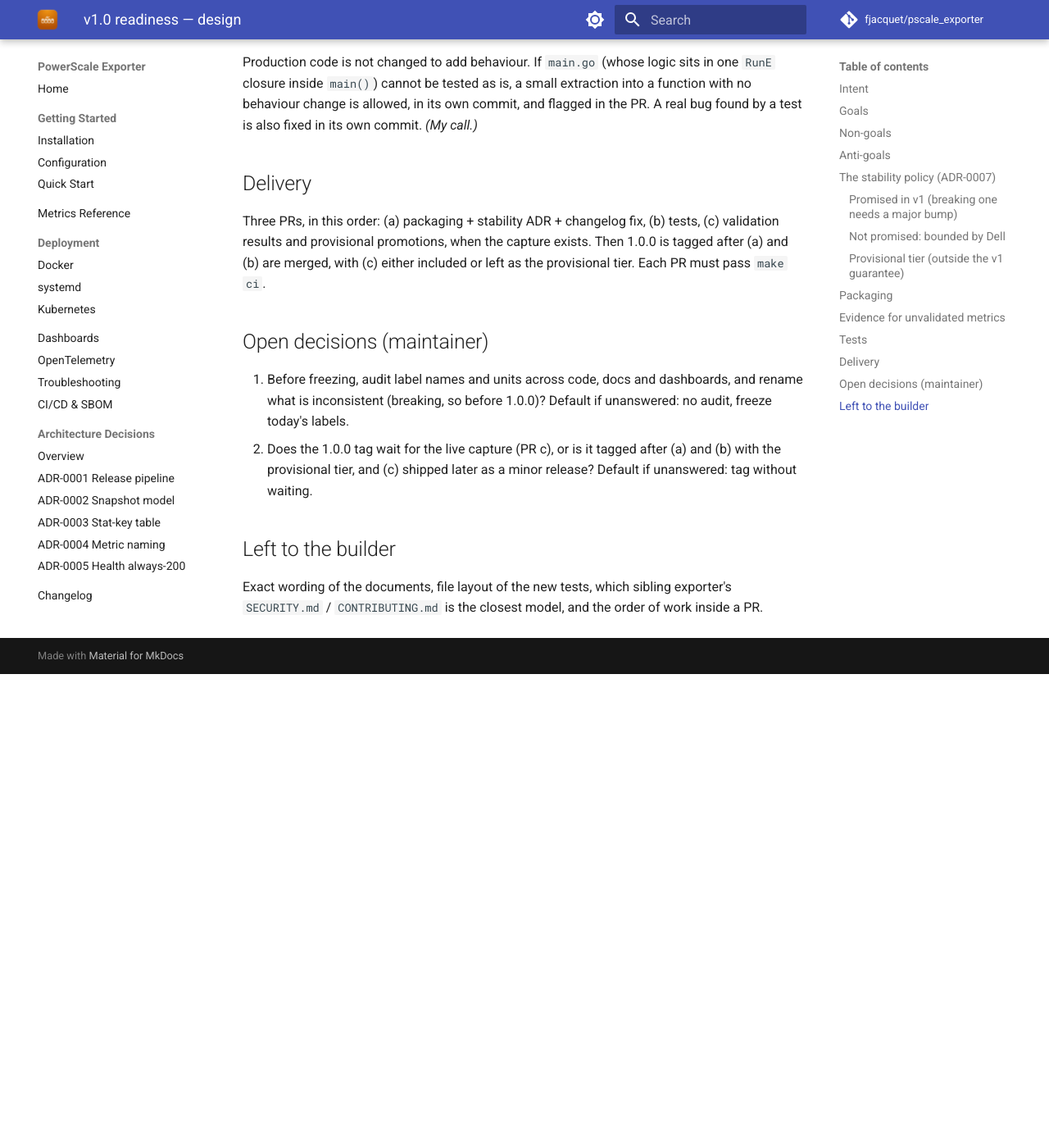
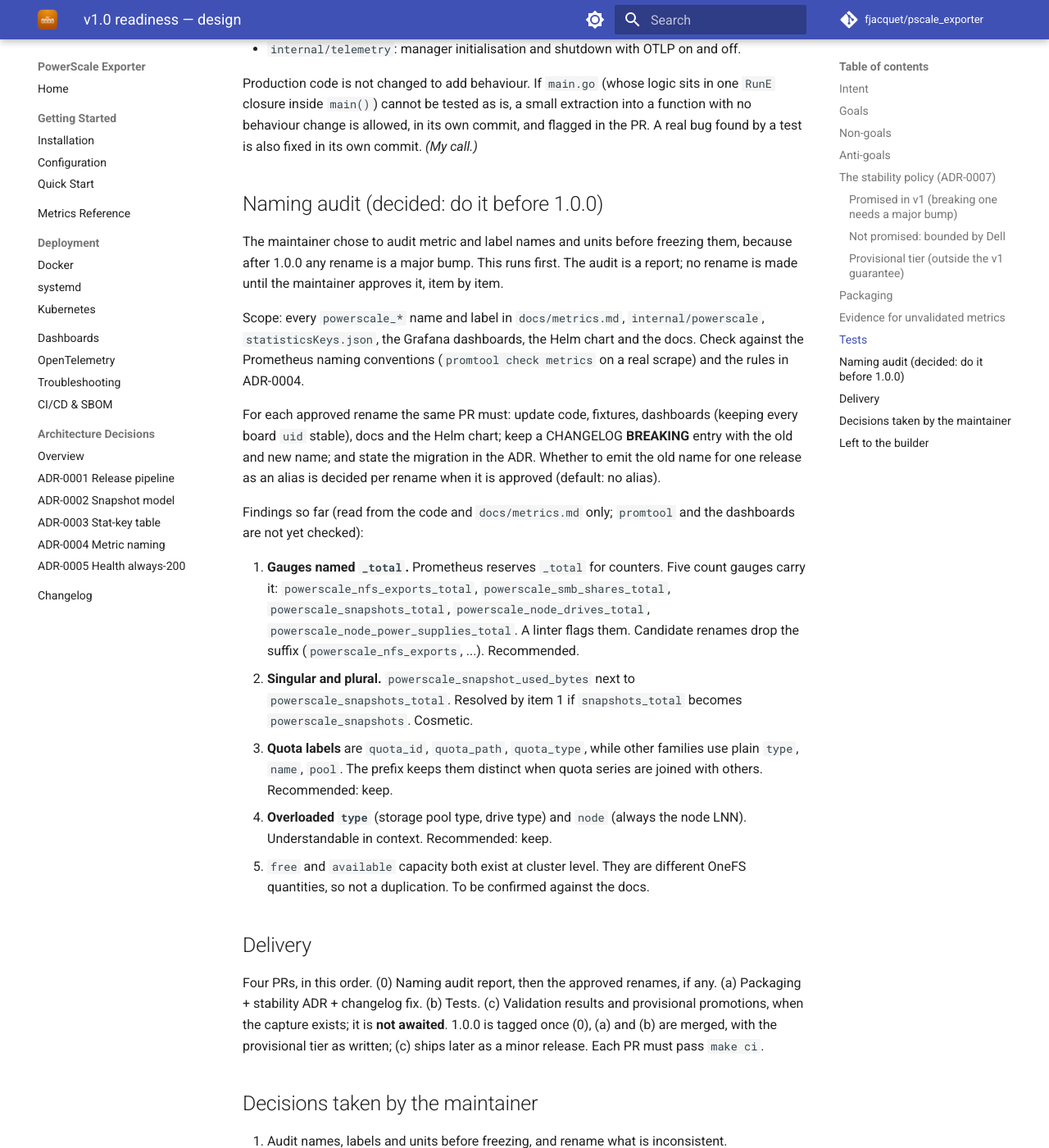
Before and after one commit to fjacquet/pscale_exporter, an MkDocs documentation site: the page built from docs/superpowers/specs/2026-10-27-v1-readiness-design.md, in a window 1280 px wide and 1400 px high, scrolled down 3609 px. Shown: the whole window at 82% size. Built offline with MkDocs 1.6.1 and Material for MkDocs 9.7.7, drawn with Linux system fonts in a browser that asks for light colours; comment, search, counter and statistics services are not loaded; before the commit the page ends 4431 px from its top, so only the background shows below that; some of the changed text lies outside the part shown.

Commit message:
docs(spec): add naming audit before v1, record decisions
Co-Authored-By: Claude Sonnet 5.5 <noreply@anthropic.com>

```diff
--- a/docs/superpowers/specs/2026-10-27-v1-readiness-design.md
+++ b/docs/superpowers/specs/2026-10-27-v1-readiness-design.md
@@ -25,7 +25,8 @@ for the few metrics never seen on a real cluster.
 
 ## Non-goals
 
-- No new metrics, no renames, no behaviour change in collection.
+- No new metrics and no behaviour change in collection. Renames happen only in the
+  naming audit below, only the ones the maintainer approves one by one.
 - No authentication or TLS on `/metrics`. It stays an open Prometheus endpoint; the
   README states how to protect it (reverse proxy or trusted network).
 - No restructuring of `planning/` or other historical files.
@@ -133,21 +134,52 @@ Production code is not changed to add behaviour. If `main.go` (whose logic sits
 with no behaviour change is allowed, in its own commit, and flagged in the PR. A real bug
 found by a test is also fixed in its own commit. *(My call.)*
 
+## Naming audit (decided: do it before 1.0.0)
+
+The maintainer chose to audit metric and label names and units before freezing them,
+because after 1.0.0 any rename is a major bump. This runs first. The audit is a report;
+no rename is made until the maintainer approves it, item by item.
+
+Scope: every `powerscale_*` name and label in `docs/metrics.md`, `internal/powerscale`,
+`statisticsKeys.json`, the Grafana dashboards, the Helm chart and the docs. Check against
+the Prometheus naming conventions (`promtool check metrics` on a real scrape) and the
+rules in ADR-0004.
+
+For each approved rename the same PR must: update code, fixtures, dashboards (keeping every
+board `uid` stable), docs and the Helm chart; keep a CHANGELOG **BREAKING** entry with the
+old and new name; and state the migration in the ADR. Whether to emit the old name for one
+release as an alias is decided per rename when it is approved (default: no alias).
+
+Findings so far (read from the code and `docs/metrics.md` only; `promtool` and the dashboards
+are not yet checked):
+
+1. **Gauges named `_total`.** Prometheus reserves `_total` for counters. Five count gauges
+   carry it: `powerscale_nfs_exports_total`, `powerscale_smb_shares_total`,
+   `powerscale_snapshots_total`, `powerscale_node_drives_total`,
+   `powerscale_node_power_supplies_total`. A linter flags them. Candidate renames drop
+   the suffix (`powerscale_nfs_exports`, ...). Recommended.
+2. **Singular and plural.** `powerscale_snapshot_used_bytes` next to `powerscale_snapshots_total`.
+   Resolved by item 1 if `snapshots_total` becomes `powerscale_snapshots`. Cosmetic.
+3. **Quota labels** are `quota_id`, `quota_path`, `quota_type`, while other families use
+   plain `type`, `name`, `pool`. The prefix keeps them distinct when quota series are
+   joined with others. Recommended: keep.
+4. **Overloaded `type`** (storage pool type, drive type) and `node` (always the node LNN).
+   Understandable in context. Recommended: keep.
+5. `free` and `available` capacity both exist at cluster level. They are different
+   OneFS quantities, so not a duplication. To be confirmed against the docs.
+
 ## Delivery
 
-Three PRs, in this order: (a) packaging + stability ADR + changelog fix, (b) tests,
-(c) validation results and provisional promotions, when the capture exists. Then 1.0.0
-is tagged after (a) and (b) are merged, with (c) either included or left as the
-provisional tier. Each PR must pass `make ci`.
+Four PRs, in this order. (0) Naming audit report, then the approved renames, if any.
+(a) Packaging + stability ADR + changelog fix. (b) Tests. (c) Validation results and
+provisional promotions, when the capture exists; it is **not awaited**. 1.0.0 is tagged
+once (0), (a) and (b) are merged, with the provisional tier as written; (c) ships later
+as a minor release. Each PR must pass `make ci`.
 
-## Open decisions (maintainer)
+## Decisions taken by the maintainer
 
-1. Before freezing, audit label names and units across code, docs and dashboards, and
-   rename what is inconsistent (breaking, so before 1.0.0)? Default if unanswered: no audit,
-   freeze today's labels.
-2. Does the 1.0.0 tag wait for the live capture (PR c), or is it tagged after (a) and (b)
-   with the provisional tier, and (c) shipped later as a minor release? Default if
-   unanswered: tag without waiting.
+1. Audit names, labels and units before freezing, and rename what is inconsistent.
+2. Tag 1.0.0 without waiting for the live capture.
 
 ## Left to the builder
 
```
